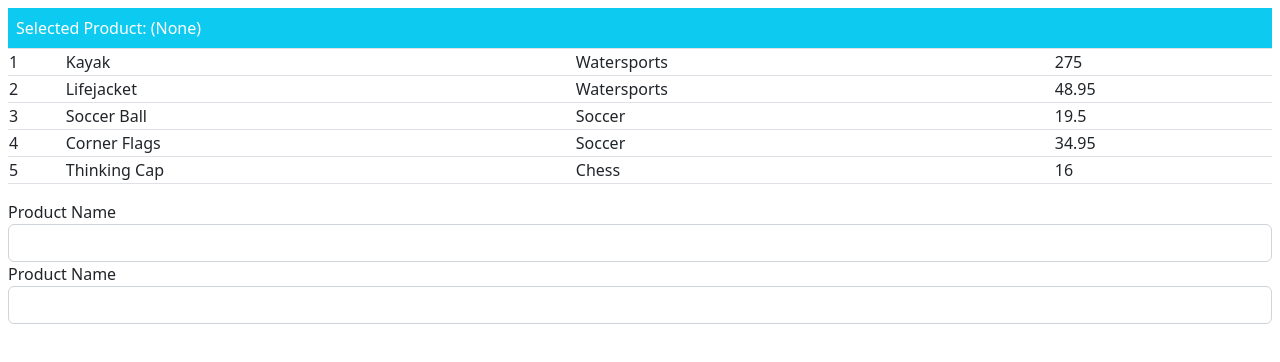
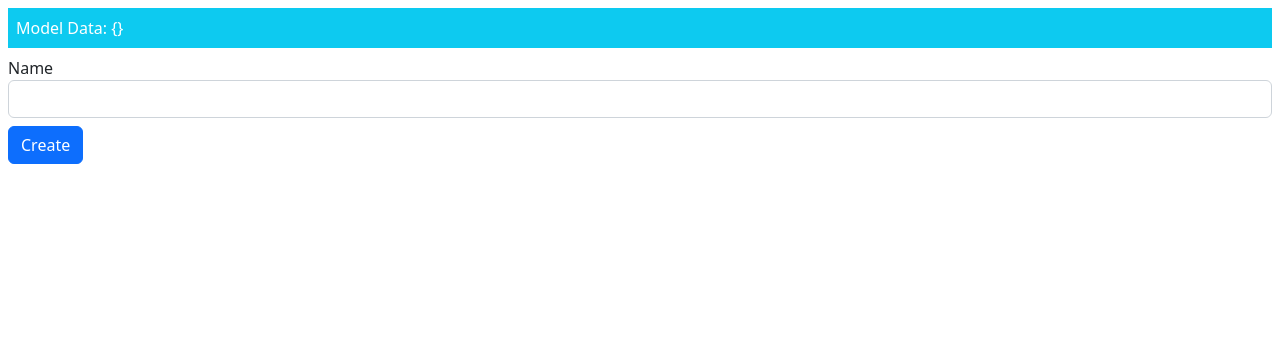
Before and after one commit to AslanHalil/AngularExample, an Angular app: page / in a window 1280 px wide. Shown: the top 362 px of the page. Built offline with nearby package versions, Linux system fonts and the light colour scheme.

Commit message:
Using ngForms.

```diff
--- a/src/app/component.ts
+++ b/src/app/component.ts
@@ -15,23 +15,24 @@ export class ProductComponent {
     return this.model.getProduct(key);
   }
 
-  selectedProduct = signal<string | undefined>(undefined);
+  // selectedProduct = signal<string | undefined>(undefined);
+  // get selectedProductProp() { return this.selectedProduct(); }
+  // set selectedProductProp(val) { this.selectedProduct.set(val)};
+  // getSelected(product: Product): boolean {
+  // return product.name == this.selectedProduct();
+  // }
+  // handleInputEvent(ev: Event) {
+  // if (ev.target instanceof HTMLInputElement) {
+  // this.selectedProduct.set(ev.target.value);
+  // }
+  // }
+  newProduct: Product = new Product();
 
-  get selectedProductProp() {
-    return this.selectedProduct();
+  get jsonProduct() {
+    return JSON.stringify(this.newProduct);
   }
 
-  set selectedProductProp(val) {
-    this.selectedProduct.set(val)
-  };
-
-  getSelected(product: Product): boolean {
-    return product.name == this.selectedProduct();
-  }
-
-  handleInputEvent(ev: Event) {
-    if (ev.target instanceof HTMLInputElement) {
-      this.selectedProduct.set(ev.target.value);
-    }
+  addProduct(p: Product) {
+    console.log("New Product: " + this.jsonProduct);
   }
 }
--- a/src/app/template.html
+++ b/src/app/template.html
@@ -1,26 +1,34 @@
 <div class="p-2">
-  <div class="bg-info text-white p-2">
-    Selected Product: {{ selectedProduct() ?? '(None)' }}
+  <div class="bg-info text-white mb-2 p-2">
+    Model Data: {{jsonProduct}}
   </div>
-  <table class="table table-sm table-bordered">
-    <tr *ngFor="let item of products(); let i = index"
-        [class.bg-info]="getSelected(item)">
-      <td (mouseover)="selectedProduct.set(item.name)">{{i + 1}}</td>
-      <td>{{item.name}}</td>
-      <td>{{item.category}}</td>
-      <td>{{item.price}}</td>
-    </tr>
-  </table>
-  <div class="form-group">
-    <label>Product Name</label>
-    <input class="form-control"
-           (input)="selectedProduct.set($any($event).target.value)"
-           [value]="selectedProduct() ?? ''"/>
-  </div>
-  <div class="form-group">
-    <label>Product Name</label>
-    <input class="form-control"
-           (input)="selectedProduct.set($any($event).target.value)"
-           [value]="selectedProduct() ?? ''"/>
-  </div>
+  <form (ngSubmit)="addProduct(newProduct)">
+    <div class="form-group">
+      <label>Name</label>
+      <input class="form-control"
+             name="name"
+             [(ngModel)]="newProduct.name"
+             #name="ngModel"
+             required
+             minlength="5"
+             pattern="^[A-Za-z ]+$"/>
+      <ul class="text-danger list-unstyled mt-1"
+          *ngIf="name.dirty && name.invalid">
+        <li *ngIf="name.errors?.['required']">
+          You must enter a product name
+        </li>
+        <li *ngIf="name.errors?.['pattern']">
+          Product names can only contain letters and spaces
+        </li>
+        <li *ngIf="name.errors?.['minlength']">
+          Product names must be at least
+          {{ name.errors?.['minlength'].requiredLength }}
+          characters
+        </li>
+      </ul>
+    </div>
+    <button class="btn btn-primary mt-2" type="submit">
+      Create
+    </button>
+  </form>
 </div>
--- a/src/styles.css
+++ b/src/styles.css
@@ -2,3 +2,5 @@
 
 html, body { height: 100%; }
 body { margin: 0; font-family: Roboto, "Helvetica Neue", sans-serif; }
+input.ng-dirty.ng-invalid { border: 2px solid #ff0000 }
+input.ng-dirty.ng-valid { border: 2px solid #6bc502 }
```
